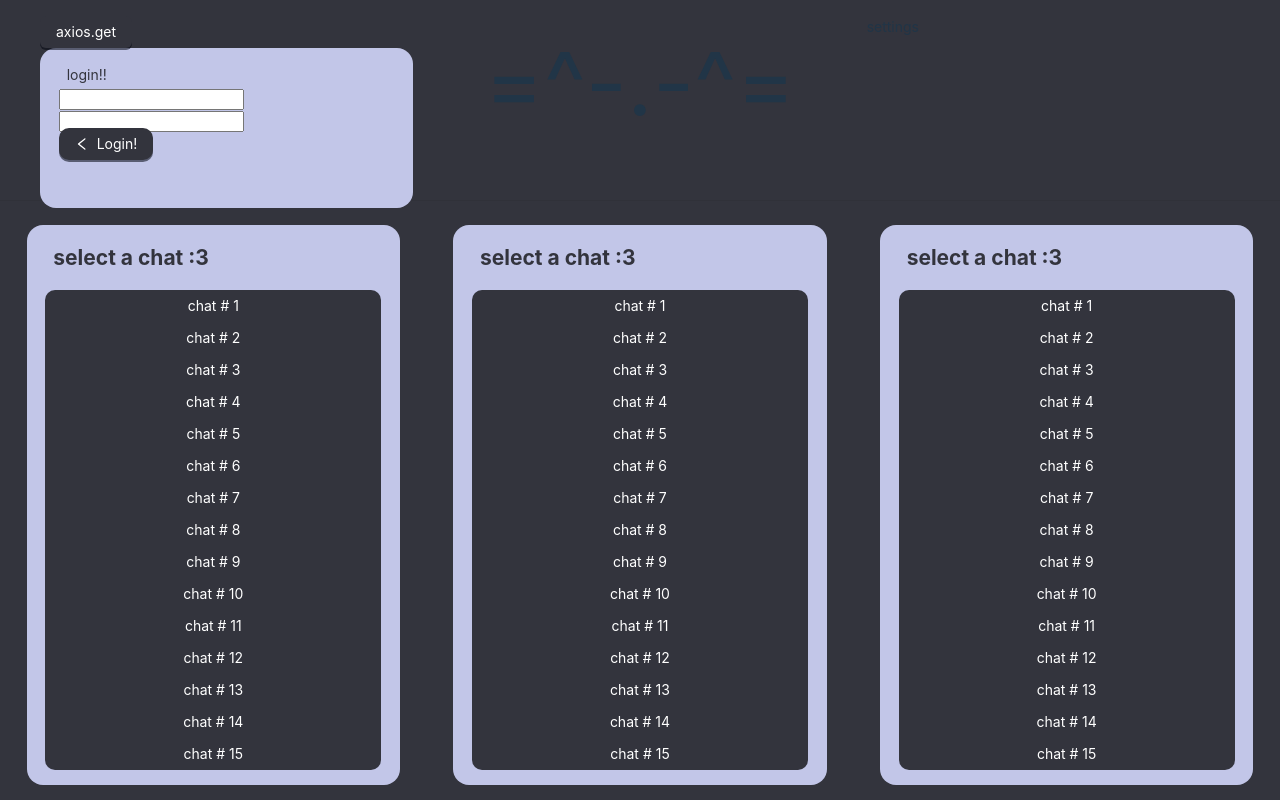
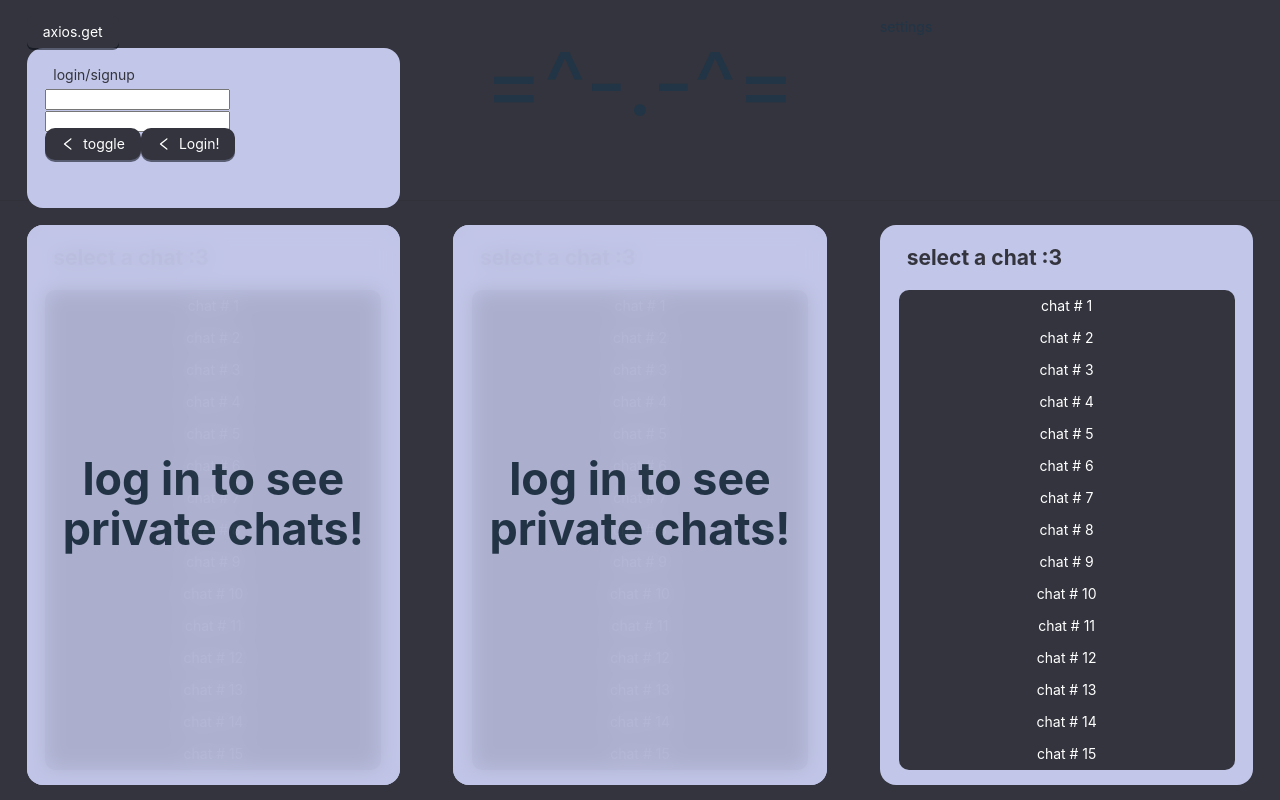
Before and after one commit to jsikali/MEAO-Frontend, a React (Vite) app in the folder meao/: page / in a window 1280 px wide. Built offline with nearby package versions, Linux system fonts and the light colour scheme.

Commit message:
merge kinda, login/signin and chats hidden and prettier

```diff
--- a/meao/package.json
+++ b/meao/package.json
@@ -14,6 +14,7 @@
     "@ant-design/v5-patch-for-react-19": "^1.0.3",
     "antd": "^5.24.5",
     "axios": "^1.8.4",
+    "bcryptjs": "^3.0.2",
     "react": "^19.0.0",
     "react-dom": "^19.0.0"
   },
--- a/meao/src/App.css
+++ b/meao/src/App.css
@@ -1,5 +1,32 @@
-.chat-div {}
+.chat-div {
+}
 
 body {
   background-color: #33343d;
 }
+
+.login-cover {
+  background-color: #c2c6e8;
+
+  z-index: 100;
+
+  position: absolute;
+
+  text-align: center;
+
+  border-radius: 16px;
+
+  height: 100%;
+
+  width: 100%;
+
+  display: flex;
+
+  justify-content: center;
+
+  align-items: center;
+
+  backdrop-filter: blur(10px);
+
+  opacity: 0.85;
+}
--- a/meao/src/App.jsx
+++ b/meao/src/App.jsx
@@ -1,79 +1,101 @@
-//import { useState } from 'react';
+import React, { useState } from "react";
 import { Row, Col, Divider, ConfigProvider, Button } from "antd";
-import './App.css';
-import PrivateChatBox from './PrivateChatBox.jsx';
-import axios from 'axios';
-import Login from './Login.jsx';
+import "./App.css";
+import PrivateChatBox from "./PrivateChatBox.jsx";
+import axios from "axios";
+import LoginSignup from "./LoginSignup.jsx";
 
 const testAxios = () => {
-  axios.get('http://137.112.221.75:5000/')
-    .then(res => {
-      console.log(res.data)
-    }).catch(err => {
-      console.log(err)
+  axios
+    .get("http://137.112.221.75:5000/")
+    .then((res) => {
+      console.log(res.data);
     })
-}
+    .catch((err) => {
+      console.log(err);
+    });
+};
 
 function App() {
+  const [isLoggedIn, setisLoggedIn] = useState(false);
+
+  const getIsLoggedIn = () => {
+    return isLoggedIn;
+  };
   return (
     <ConfigProvider
       theme={{
         token: {
-          colorPrimary: '#33343d',
-          colorInfo: '#7B7D93'
+          colorPrimary: "#33343d",
+          colorInfo: "#7B7D93",
         },
       }}
     >
-      <div style={{
-        width: '100vw',
-        align: 'left'
-      }}>
-        <Row justify="space-evenly" style={{
-          width: '100vw',
-          height: '20vh'
-        }}>
-          <Col span={7} style={{
-          }}>
+      <div
+        style={{
+          width: "100vw",
+          align: "left",
+        }}
+      >
+        <Row
+          justify="space-around"
+          style={{
+            width: "100vw",
+            height: "20vh",
+          }}
+        >
+          <Col span={7} style={{}}>
             <Button type="primary" onClick={testAxios}>
               axios.get
             </Button>
-          <Login></Login>
+            <LoginSignup></LoginSignup>
           </Col>
-          <Col span={7} style={{
-            fontSize: '7vw',
-            textAlign: 'center'
-          }}>
+          <Col
+            span={7}
+            style={{
+              fontSize: "7vw",
+              textAlign: "center",
+            }}
+          >
             =^-.-^=
           </Col>
-          <Col span={7} style={{
-          }}>
+          <Col span={7} style={{}}>
             settings
           </Col>
         </Row>
 
-        <Divider orientation="left" plain>
-        </Divider>
+        <Divider orientation="left" plain style={{}}></Divider>
 
-        <Row justify="space-around" style={{
-          width: '100vw',
-          height: '70vh'
-        }}>
+        <Row
+          justify="space-around"
+          style={{
+            width: "100vw",
+            height: "70vh",
+          }}
+        >
           <Col span={7} className="chat-div" id="one-to-one">
-            <PrivateChatBox>
-            </PrivateChatBox>
+            {!isLoggedIn && (
+              <div className="login-cover">
+                <h1>log in to see private chats!</h1>
+              </div>
+            )}
+            <PrivateChatBox></PrivateChatBox>
           </Col>
           <Col span={7} className="chat-div" id="one-to-many">
-            <PrivateChatBox>
-            </PrivateChatBox>
+            {!isLoggedIn && (
+              <div className="login-cover">
+                <h1>log in to see private chats!</h1>
+              </div>
+            )}
+            <PrivateChatBox></PrivateChatBox>
           </Col>
           <Col span={7} className="chat-div" id="all">
-            <PrivateChatBox>
-            </PrivateChatBox>
+            <PrivateChatBox></PrivateChatBox>
           </Col>
         </Row>
       </div>
     </ConfigProvider>
-  )
+  );
 }
 
-export default App
+export default App;
--- /dev/null
+++ b/meao/src/LoginButton.jsx
@@ -0,0 +1,40 @@
+import { Button } from "antd";
+import { LeftOutlined } from "@ant-design/icons";
+import axios from 'axios';
+
+const sendLoginDetails = (user, pass) => {
+    console.log(
+      `logging in`
+    );
+
+    axios({
+      method: 'post',
+      url: 'http://137.112.221.75:5000/login',
+      data: {
+        username: user,
+        password: pass
+      }
+    })
+  };
+
+const LoginButton = () => {
+  return (
+    <Button
+      type="primary"
+      icon={<LeftOutlined />}
+      onClick={() =>
+        sendLoginDetails(
+          document.getElementById("username").value,
+          document.getElementById("password").value
+        )
+      }
+      style={{
+        borderRadius: "10px",
+      }}
+    >
+      Login!
+    </Button>
+  );
+};
+
+export default LoginButton;
--- a/meao/src/Login.jsx
+++ b/meao/src/LoginSignup.jsx
@@ -1,21 +1,17 @@
-//import React, { useState } from 'react';
+//import { useState } from "react";
+import { LeftOutlined } from "@ant-design/icons";
 import { Button } from "antd";
-import { LeftOutlined } from "@ant-design/icons";
-//import { useState } from 'react';
+import SignUpButton from "./SignUpButton.jsx"
+import LoginButton from "./LoginButton.jsx"
 
-const Login = () => {
-  //const { token } = theme.useToken();
-  //const [isSelectingChat, setIsSelectingChat] = useState(true);
-  var loggedIn = false;
+const LoginSignup = () => {
+  var toggle = false;
 
-  const sendLoginDetails = (user, pass) => {
-    console.log("actually handle this without leaking details lol");
-    //for the sake of being really funny
-    console.log(
-      `omg the username ${user} and password ${pass} may or may not work!!`
-    );
-    loggedIn = !loggedIn; //just toggle for now
-    console.log(loggedIn)
+  //const [isSelectingChat] = useState(true);
+
+  const swapButtons = () => {
+    toggle = !toggle;
+    console.log("swapping to ", toggle);
   };
 
   const containerStyle = {
@@ -35,7 +31,7 @@ const Login = () => {
           height: "3vh",
         }}
       >
-        {loggedIn ? (
+        {toggle ? (
           <h2
             style={{
               color: "#33343d",
@@ -47,13 +43,12 @@ const Login = () => {
         ) : (
           <>
             <div
-              id="username"
               style={{
                 color: "#33343d",
                 marginLeft: "8px",
               }}
             >
-              login!!
+              login/signup
             </div>
           </>
         )}
@@ -65,24 +60,22 @@ const Login = () => {
           borderRadius: "10px",
         }}
       >
-        <input type="text" id='username'/>
-        <input type="text" id='password'/>
+        <input type="text" id="username" />
+        <input type="text" id="password" />
       </div>
       <Button
         type="primary"
         icon={<LeftOutlined />}
-        onClick={() =>
-          sendLoginDetails(
-            document.getElementById("username").value,
-            document.getElementById("password").value
-          )
-        }
+        onClick={() => swapButtons()}
         style={{
           borderRadius: "10px",
         }}
-      >Login!</Button>
+      >
+        toggle
+      </Button>
+      { toggle? <LoginButton></LoginButton> : <SignUpButton></SignUpButton>}
     </div>
   );
 };
 
-export default Login;
+export default LoginSignup;
--- a/meao/src/PrivateChatBox.jsx
+++ b/meao/src/PrivateChatBox.jsx
@@ -9,7 +9,7 @@ const PrivateChatBox = () => {
     const [isSelectingChat, setIsSelectingChat] = useState(true);
 
     const swapBoxContent = (isSelectingChat) => {
-        console.log("swapping to ", isSelectingChat)
+       // console.log("swapping to ", isSelectingChat)
         if (isSelectingChat) {
             return <PrivateChatSelector
                 setIsSelectingChat={setIsSelectingChat} />
--- a/meao/src/PrivateChatSelector.jsx
+++ b/meao/src/PrivateChatSelector.jsx
@@ -4,11 +4,13 @@ import { Button } from 'antd';
 const PrivateChatSelector = ({ setIsSelectingChat }) => {
     let content = [];
 
+//   axios get all message ids
+// axios get message name/recipient for each id
     for (let i = 1; i <= 30; i++) {
         const item = <Button
             type="primary"
             key={"chatSelectorButton" + i}
-            onClick={() => setIsSelectingChat(false)}
+            onClick={() => setIsSelectingChat(false)} //pass back id of dm
             style={{
                 borderRadius: 0,
                 width: '100%'
--- /dev/null
+++ b/meao/src/SignUpButton.jsx
@@ -0,0 +1,40 @@
+import { Button } from "antd";
+import { LeftOutlined } from "@ant-design/icons";
+import axios from 'axios';
+
+const sendLoginDetails = (user, pass) => {
+    console.log(
+      `signing up`
+    );
+
+    axios({
+      method: 'post',
+      url: 'http://137.112.221.75:5000/signup',
+      data: {
+        username: user,
+        password: pass
+      }
+    })
+  };
+
+const LoginButton = () => {
+  return (
+    <Button
+      type="primary"
+      icon={<LeftOutlined />}
+      onClick={() =>
+        sendLoginDetails(
+          document.getElementById("username").value,
+          document.getElementById("password").value
+        )
+      }
+      style={{
+        borderRadius: "10px",
+      }}
+    >
+      Login!
+    </Button>
+  );
+};
+
+export default LoginButton;
```
Also changed, not shown: 1 other file (tests, documents, lock files or other folders).
